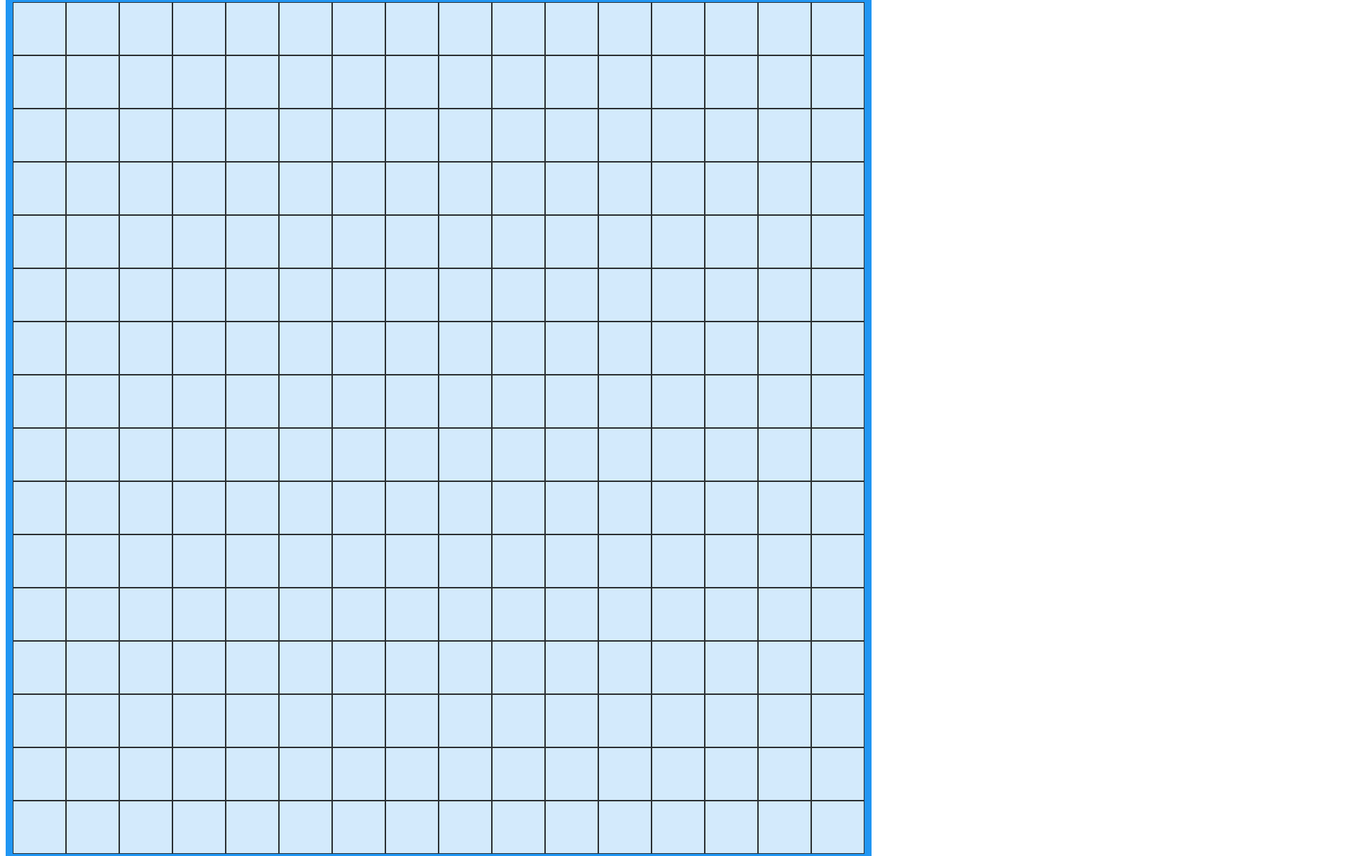
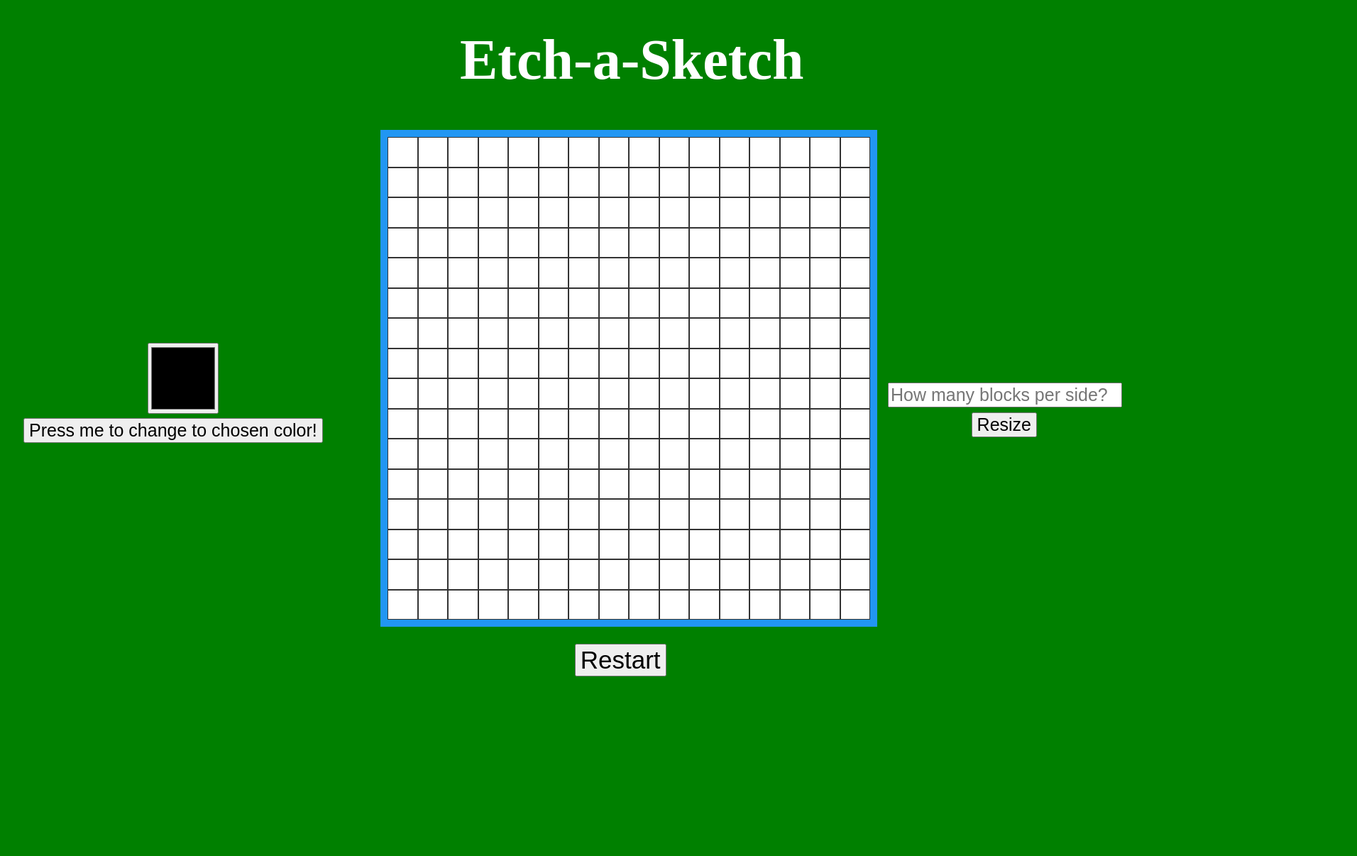
Before and after one commit to MatMammen/MatMammen.github.io, a plain HTML site: page Etch-a-Sketch.html in a window 1280 px wide. Shown: the part 15-1221 px from the top of the page at 71% size, 1912 px wide, since content can reach past the window. After the commit the page ends 1011 px from the top, so only its background shows below. Drawn offline with Linux system fonts and the light colour scheme.

Commit message:
fixed the sizing issues, fixed the aesthetics (CSS), resize added,and color picker added

```diff
--- a/Etch-a-Sketch.css
+++ b/Etch-a-Sketch.css
@@ -1,17 +1,57 @@
 .grid-container {
+  position: relative;
+  left: 33em;
   display: grid;
-  width: 1200px;
-  height: 1200px;
-  grid-template-columns: repeat(16, 1fr);
-  grid-template-rows: repeat(16, 1fr);
+  width: 700px;
+  height: 700px;
   background-color: #2196F3;
   padding: 10px;
   max-width: 100%;
+  box-sizing: border-box;
 }
 .grid-item {
-  background-color: rgba(255, 255, 255, 0.8);
+  background:white;
   border: 1px solid rgba(0, 0, 0, 0.8);
-  padding: 20px;
-  font-size: 30px;
-  text-align: center;
 }
+
+.body {
+  background-color: green;
+}
+.title {
+  color: white;
+  position: relative;
+  font-size: 5em;
+  left: 8em;
+}
+.color-picker {
+  height: 100px;
+  width: 100px;
+  position: relative;
+  bottom: 30em;
+  left: 15em;
+}
+.color-picker-confirm {
+  font-size: 25px;
+  position: relative;
+  right: 3em;
+  bottom: 14.5em;
+}
+.restart {
+  font-size: 35px;
+  position: relative;
+  bottom: 1em;
+  left: 8em;
+}
+.resize {
+  font-size: 25px;
+  position: relative;
+  left: 28.4em;
+  bottom: 14.8em;
+}
+.text-box {
+  font-size: 25px;
+  position: relative;
+  left: 20em;
+  bottom: 16.5em;
+
+}
--- a/Etch-a-Sketch.html
+++ b/Etch-a-Sketch.html
@@ -1,12 +1,13 @@
 <!DOCTYPE html>
 <html>
 <head>
-    <title>Page Title</title>
+    <title>Etch-a-Sketch</title>
     <link href = "Etch-a-Sketch.css" rel = "stylesheet">
     <meta charset="UTF-8"/>
 </head>
-<body>
-    <div class="grid-container"></div>
+<body class = "body">
+    <h1 class = "title">Etch-a-Sketch</h1>
+    <div class="grid-container" id = "grid-container"></div>
     <script src = "Etch-a-Sketch.js"></script>
 </body>
 </html>
--- a/Etch-a-Sketch.js
+++ b/Etch-a-Sketch.js
@@ -1,84 +1,82 @@
 var gridContainer = document.querySelector(".grid-container");
 addGridChildTotal(16, 1);
 var gridItems = document.querySelectorAll('.grid-item');
+colorChange();
+reload();
+resize();
 
-console.log(gridItems);
-
-gridItems.forEach((Item) => {
-    Item.addEventListener('mouseover',() => {
-        Item.style.background = 'green';
-    });
-    Item.addEventListener('touchmove',() => {
-        Item.style.background = 'green';
-    });
-});
-
-const reload = document.createElement('button');
-reload.textContent = 'Press me to restart!';
-reload.style.fontSize = '100px';
-document.body.appendChild(reload);
-
-reload.addEventListener('click', () => {
-    let reloadPrompt = prompt("How many squares per size on the new grid?(up to 29)");
-    addGridChildTotal(reloadPrompt, 0);
-    console.log(gridItems);
-
-});
-
-const red = document.createElement('button');
-red.textContent = 'Press me change color to red!';
-red.style.fontSize = '100px';
-document.body.appendChild(red);
-red.addEventListener('click', () => {
-    gridItems.forEach((Item) => {
-        Item.addEventListener('mouseover',() => {
-            Item.style.background = 'red';
-        });
-        Item.addEventListener('touchmove',() => {
-            Item.style.background = 'red';
-        });
-    })
-});
-
-const blue = document.createElement('button');
-blue.textContent = 'Press me change color to blue!';
-blue.style.fontSize = '100px';
-document.body.appendChild(blue);
-blue.addEventListener('click', () => {
-    gridItems.forEach((Item) => {
-        Item.addEventListener('mouseover',() => {
-            Item.style.background = 'blue';
-        });
-        Item.addEventListener('touchmove',() => {
-            Item.style.background = 'blue';
-        });
-    })
-});
-function addGridChildTotal(num, num2) {
-    if (num2 == 0) {
-        gridItems.forEach((Item) => {
-            gridContainer.removeChild(Item)
-        gridItems = document.querySelectorAll(".grid-item");
-        })
+function addGridChildTotal(num) {
+    deleteGrid();
+    for (let i = 0; i < (num * num); i++) {
+        addGridChild();
     }
     gridContainer.style.gridTemplateColumns = `repeat(${num}, 1fr)`
     gridContainer.style.gridTemplateRows = `repeat(${num}, 1fr)`
-    for (let i = 0; i < (num * num); i++) {
-        addGridChild();
-    }
     gridItems = document.querySelectorAll(".grid-item");
     gridItems.forEach((Item) => {
         Item.addEventListener('mouseover',() => {
-            Item.style.background = 'green';
+            Item.style.background = 'black';
         });
         Item.addEventListener('touchmove',() => {
-            Item.style.background = 'green';
+            Item.style.background = 'black';
         });
     });
 
 }
+function deleteGrid() {
+    let theGrid = document.querySelector(".grid-container");
+    while (theGrid.hasChildNodes()) {
+        theGrid.removeChild(theGrid.firstChild)
+    }
+}
 function addGridChild() {
     const gridItem = document.createElement('div');
     gridItem.className = "grid-item";
-    gridContainer.appendChild(gridItem);
+    document.getElementById("grid-container").appendChild(gridItem);
 }
+function colorChange() {
+    let colorPicker = document.createElement('input');
+    colorPicker.type = 'color';
+    colorPicker.className = 'color-picker';
+    document.body.appendChild(colorPicker);
+
+    let colorButton = document.createElement('button');
+    colorButton.textContent = 'Press me to change to chosen color!' ;
+    colorButton.className = 'color-picker-confirm';
+    document.body.appendChild(colorButton);
+    colorButton.addEventListener('click', () => {
+        gridItems.forEach((Item) => {
+            Item.addEventListener('mouseover',() => {
+                Item.style.background = `${colorPicker.value}`;
+            });
+            Item.addEventListener('touchmove',() => {
+                Item.style.background = `${colorPicker.value}`;
+            });
+        })
+    })
+}
+function reload() {
+    const reload = document.createElement('button');
+    reload.textContent = 'Restart';
+    reload.className = 'restart';
+    document.body.appendChild(reload);
+
+    reload.addEventListener('click', () => {
+        gridItems.forEach((Item) => {
+            Item.style.background = "white";
+        })
+    })
+}
+function resize() {
+    const resize = document.createElement('button');
+    resize.textContent = 'Resize';
+    resize.className = 'resize';
+    document.body.appendChild(resize);
+    let resizePrompt = document.createElement('input')
+    resizePrompt.className = 'text-box';
+    resizePrompt.placeholder = "How many blocks per side?"
+    document.body.appendChild(resizePrompt);
+    resize.addEventListener('click', () => {
+        addGridChildTotal(resizePrompt.value);
+    })
+}
```
